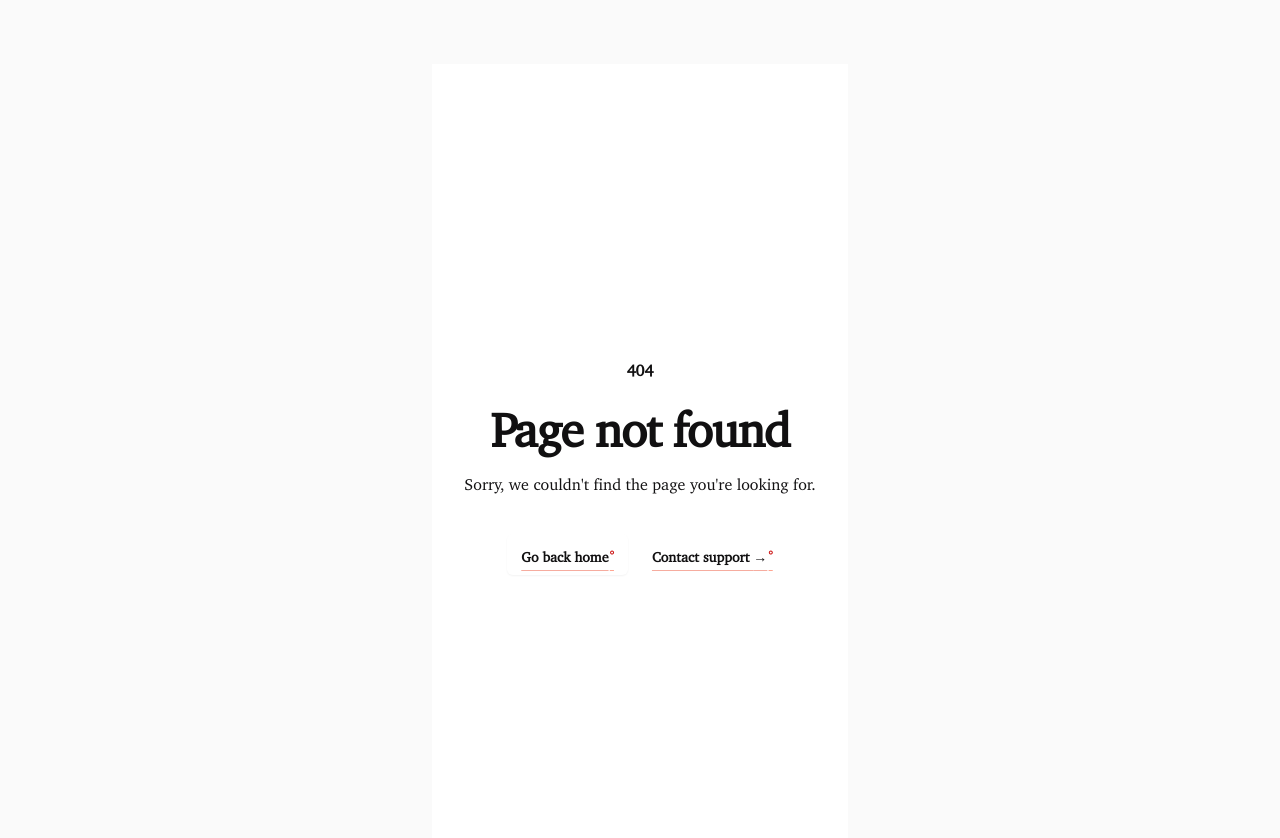
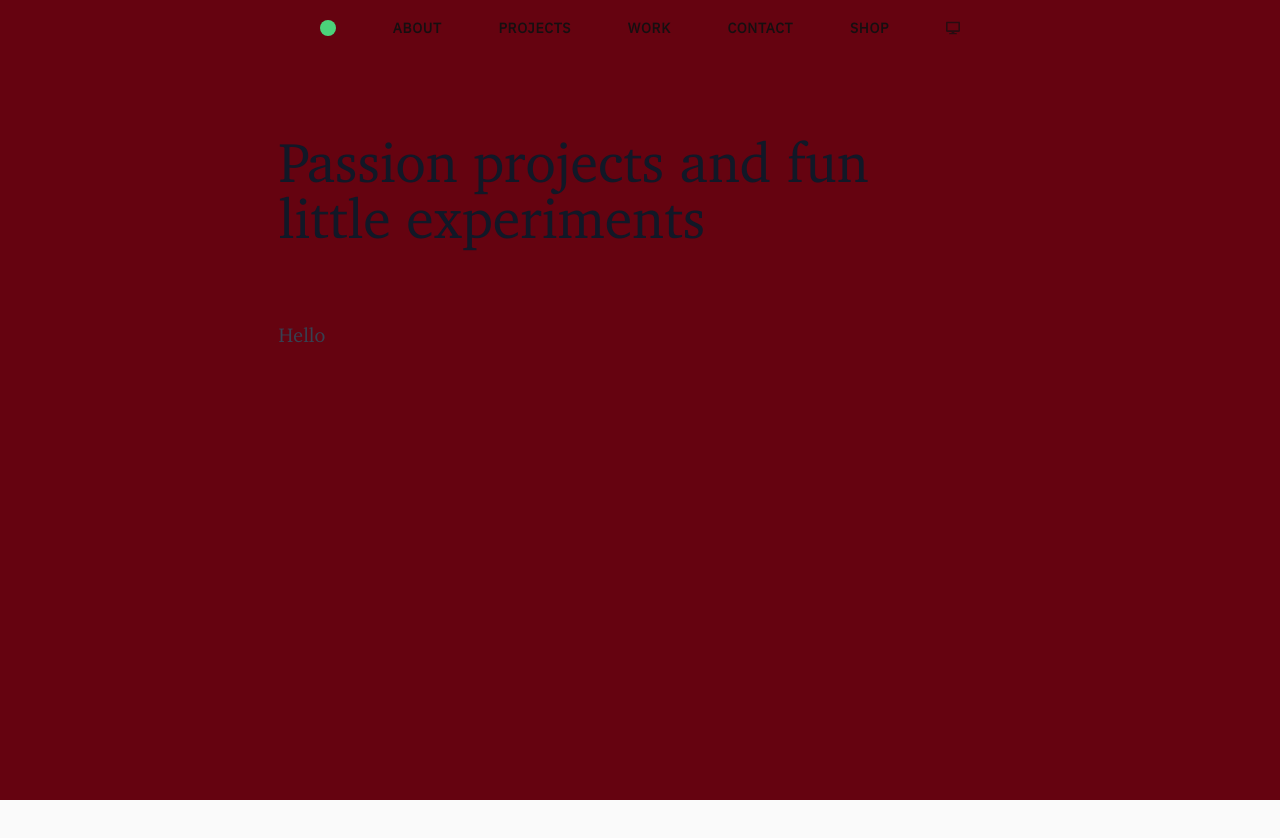
Before and after one commit to lloydlobo/lloydlobo.com, a Next.js app: page /projects in a window 1280 px wide. Before the commit this address had no page. Shown: the top 838 px of the page. After the commit the page ends 800 px from the top, so only its background shows below. Built offline with nearby package versions, Linux system fonts and the light colour scheme.

Commit message:
feat: add project page wip

```diff
--- /dev/null
+++ b/pages/projects.tsx
@@ -0,0 +1,33 @@
+import Layout from "@/components/Layout";
+import { Section } from "@/components/Section";
+import React from "react";
+
+export default function Projects(props: {}) {
+  return (
+    <Layout>
+      <>
+        <div className="bg-[#650310] -z-10 inset-0 w-screen h-screen absolute"></div>
+        <main className="">
+          <div className="grid">
+            <Section>
+              <article className="w-full">
+                <h1 className={`dark:text-primary pr-[5vw]`}>
+                  <span className="">Passion projects</span> and fun little
+                  experiments
+                </h1>
+              </article>
+            </Section>
+          </div>
+
+          <div className={`mx-auto space-y-20 lg:space-y-28 mt-8`}>
+            <Section>
+              <article>
+                <div className="mx-auto w-full dark:text-secondary">Hello</div>
+              </article>
+            </Section>
+          </div>
+        </main>
+      </>
+    </Layout>
+  );
+}
```
Also changed, not shown: components/effects/SolarSystem.module.css (+2 -11 lines).
